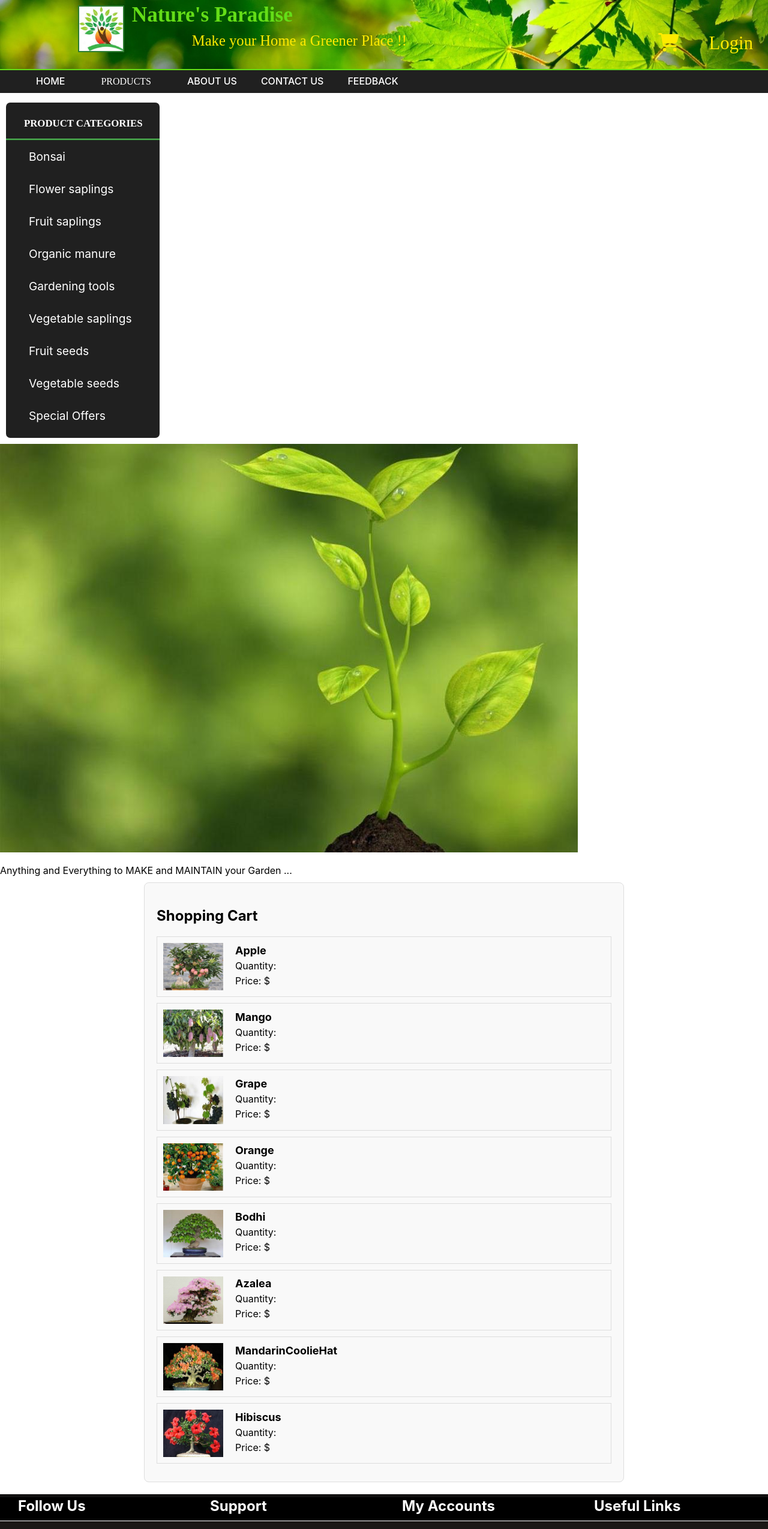
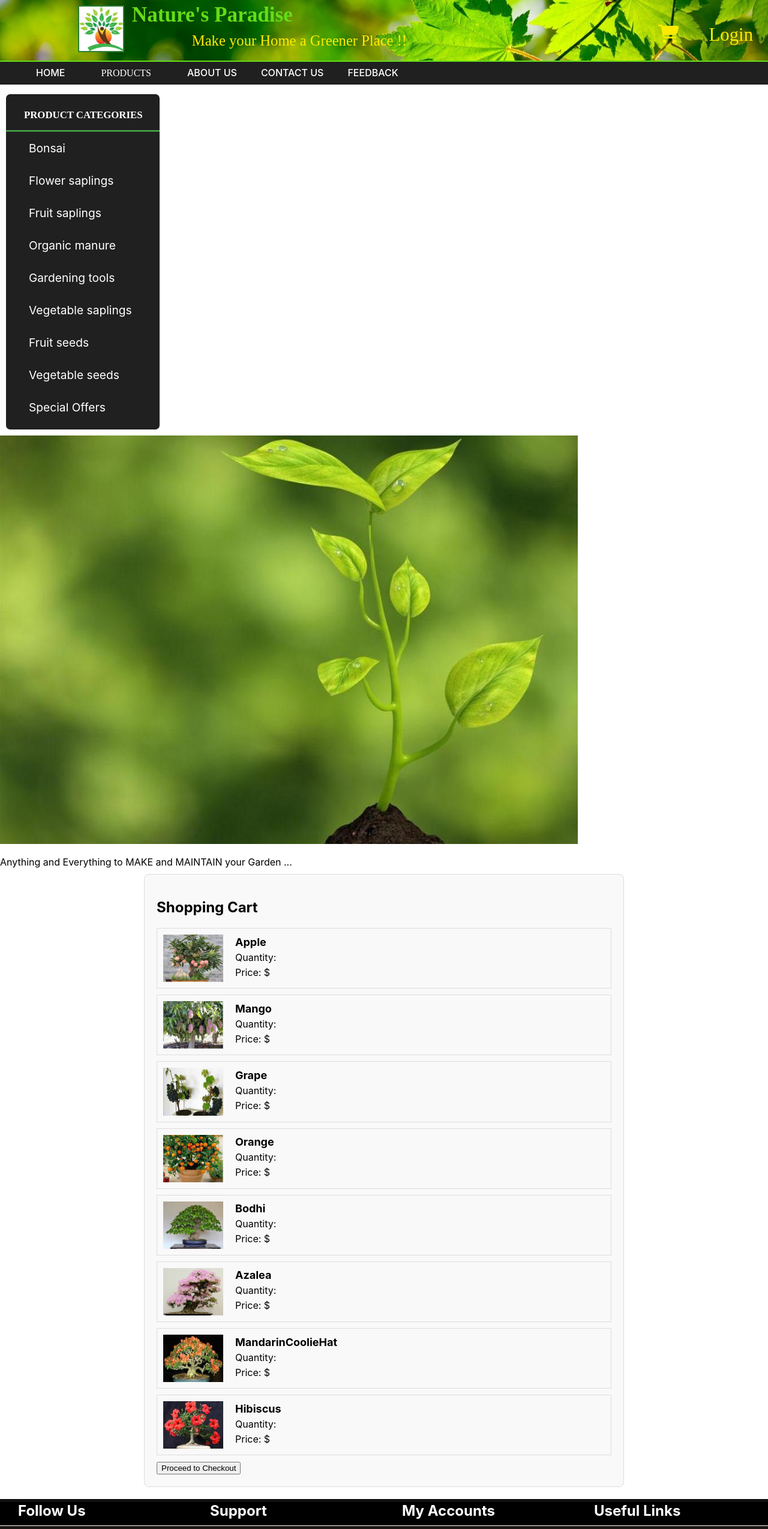
Before and after one commit to Soumyajagupta07/Nature, a React (Create React App) app: page /cart in a window 1280 px wide. Shown: the top 2549 px of the page at 60% size. Built offline with nearby package versions, Linux system fonts and the light colour scheme.

Commit message:
committed

```diff
--- a/src/App.css
+++ b/src/App.css
@@ -149,3 +149,6 @@
   align-items: center;
   color: white;
 }
+.MenuMainPic{
+  display: flex;
+}
--- a/src/App.js
+++ b/src/App.js
@@ -49,8 +49,10 @@
     <div className="container">
       <Header />
       <Nav />
+      <div className='MenuMainPic'>
       <Menu />
       <MainPic />
+      </div>
       <Routes>
         <Route path="/" element={<Home />} />
         <Route path="/login" element={<LoginPage />} />
--- a/src/components/Cart.jsx
+++ b/src/components/Cart.jsx
@@ -1,17 +1,27 @@
 import React from 'react';
+import { useNavigate } from 'react-router-dom';
 import CartItem from './CartItem';
 import '../styles/cart.css';
 
 const Cart = ({ cartItems }) => {
+  const navigate = useNavigate();
+
+  const handleCheckout = () => {
+    navigate('/checkout');
+  };
+
   return (
     <div className="cart">
       <h2>Shopping Cart</h2>
       {cartItems.length === 0 ? (
         <p>Your cart is empty.</p>
       ) : (
-        cartItems.map((item, index) => (
-          <CartItem key={index} item={item} />
-        ))
+        <>
+          {cartItems.map((item, index) => (
+            <CartItem key={index} item={item} />
+          ))}
+          <button onClick={handleCheckout}>Proceed to Checkout</button>
+        </>
       )}
     </div>
   );
--- a/src/styles/header.css
+++ b/src/styles/header.css
@@ -165,5 +165,6 @@
 } */
 
 .cartlogin{
-    padding-top: 21px;
+    padding-top: 7px;
+
 }
```
